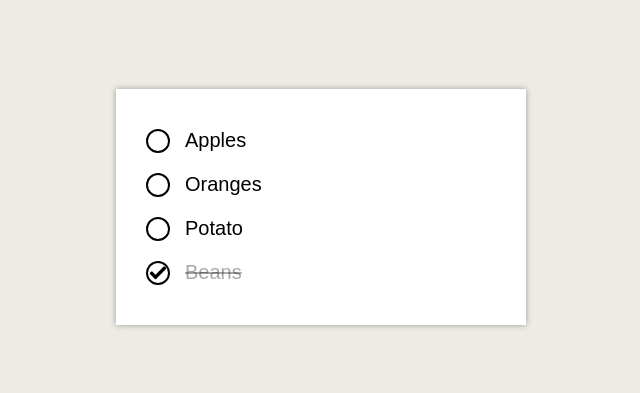
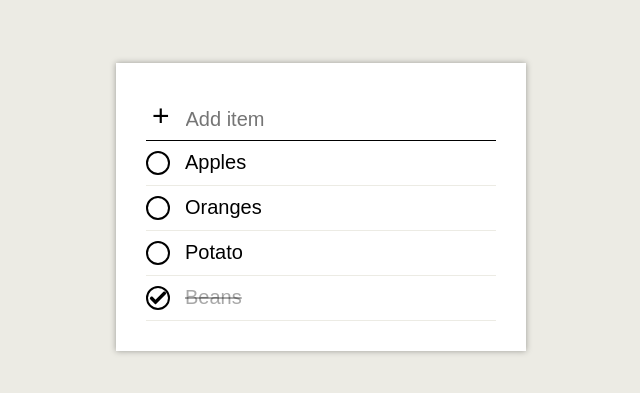
Before and after one commit to DarinaKopenkova/shopping-list, a React (Create React App) app: page / in a window 1280 px wide. Shown: the part 243-636 px from the top of the page, without its empty margins (319-959 px from the left). Built offline with nearby package versions, Linux system fonts and the light colour scheme.

Commit message:
Created a field and button to add new items

```diff
--- a/src/App.js
+++ b/src/App.js
@@ -1,49 +1,77 @@
-import React from "react";
+import React, { Component } from "react";
 import "./App.css";
 import Item from "./components/Item/Item";
+import Button from "./components/Button/Button";
 
-let initialList = [
-  {
-    text: "Apples",
-    finished: false,
-  },
-  {
-    text: "Oranges",
-    finished: false,
-  },
-  {
-    text: "Potato",
-    finished: false,
-  },
-  {
-    text: "Beans",
-    finished: true,
-  },
-];
+export default class App extends Component {
+  constructor(props) {
+    super(props);
+    this.state = {
+      initialList: [
+        { text: "Apples", finished: false, id: 1 },
+        { text: "Oranges", finished: false, id: 2 },
+        { text: "Potato", finished: false, id: 3 },
+        { text: "Beans", finished: true, id: 4 },
+      ],
+    };
+    this.onDelete = this.onDelete.bind(this);
+    this.onMoveItem = this.onMoveItem.bind(this);
+    this.onAdd = this.onAdd.bind(this);
 
-function App() {
-  const [list, setList] = React.useState(initialList);
-
-  function onDelete(targetIndex) {
-    const newList = list.map((item, index) => {
-      if (index !== targetIndex) {
-        return item;
-      } else {
+    this.maxId = 4;
+  }
+  onDelete(id) {
+    let newList = this.state.initialList.map((item) => {
+      if (item.id === id) {
         return {
           ...item,
           finished: !item.finished,
         };
       }
+      return item;
     });
-    setList(newList);
+
+    newList = this.onMoveItem(newList, id);
+
+    this.setState({ initialList: newList });
   }
-  return (
-    <div className="root">
-      {list.map((item, index) => (
-        <Item index={index} onClick={onDelete} item={item} />
-      ))}
-    </div>
-  );
+
+  onMoveItem(arr, id) {
+    arr.forEach((item, index) => {
+      if (item.id === id) {
+        arr.push(item);
+        arr.splice(index, 1);
+      }
+    });
+    return arr;
+  }
+
+  onAdd(value) {
+    const newItem = {
+      text: value,
+      finished: false,
+      id: this.maxId++,
+    };
+    this.setState(({ initialList }) => {
+      let newArr = [newItem, ...initialList];
+      return {
+        initialList: newArr,
+      };
+    });
+  }
+
+  render() {
+    return (
+      <div className="root">
+        <Button onAdd={this.onAdd} />
+        {this.state.initialList.map((item) => (
+          <Item
+            onChange={this.onMoveItem}
+            onClick={this.onDelete}
+            item={item}
+          />
+        ))}
+      </div>
+    );
+  }
 }
-
-export default App;
--- /dev/null
+++ b/src/components/Button/Button.css
@@ -0,0 +1,20 @@
+.addItem {
+    border-bottom: 1px solid black;
+    padding: 5px 0;
+}
+
+.addItem_btn {
+    font-size: 30px;
+    border: none;
+    background-color: white;
+}
+
+.addItem_text {
+    font-size: 20px;
+    padding: 5px 0 5px 10px;
+    border: none;
+    height: 20px;
+    width: 85%;
+    resize: none;
+    font-family: sans-serif;
+}
--- /dev/null
+++ b/src/components/Button/Button.js
@@ -0,0 +1,39 @@
+import React, { Component } from "react";
+import "./Button.css";
+
+export default class Button extends Component {
+  constructor(props) {
+    super(props);
+    this.state = {
+      text: "",
+    };
+    this.onValueChange = this.onValueChange.bind(this);
+    this.onSubmit = this.onSubmit.bind(this);
+  }
+  onValueChange(e) {
+    this.setState({
+      text: e.target.value,
+    });
+  }
+
+  onSubmit(e) {
+    e.preventDefault();
+    this.props.onAdd(this.state.text);
+  }
+
+  render() {
+    return (
+      <form className="addItem" onSubmit={this.onSubmit}>
+        <button className="addItem_btn" type="submit">
+          +
+        </button>
+        <input
+          className="addItem_text"
+          type="text"
+          placeholder="Add item"
+          onChange={this.onValueChange}
+        ></input>
+      </form>
+    );
+  }
+}
--- a/src/components/Item/Item.css
+++ b/src/components/Item/Item.css
@@ -2,6 +2,7 @@
     font-size: 20px;
     padding: 10px 0;
     display: flex;
+    border-bottom: 1px solid #ecebe4;
 }
 
 .item_finished {}
--- a/src/components/Item/Item.js
+++ b/src/components/Item/Item.js
@@ -3,16 +3,25 @@ import { ReactComponent as CheckMark } from "../assets/check.svg";
 
 export default function Item(props) {
   return (
-    <div className={`item ${props.item.finished ? "item_finished" : ""}`}>
+    <div
+      key={props.item.id}
+      className={`item ${props.item.finished ? "item_finished" : ""}`}
+    >
       <div
         className="item__icon"
         onClick={() => {
-          props.onClick(props.index);
+          props.onClick(props.item.id);
+        }}
+        onChange={() => {
+          props.onChange(props.item.id);
         }}
       >
         {props.item.finished && <CheckMark className="item__checkmark" />}
       </div>
-      <div className="item__text">{props.item.text}</div>
+
+      <div key={props.item.id} className="item__text">
+        {props.item.text}
+      </div>
     </div>
   );
 }
```
